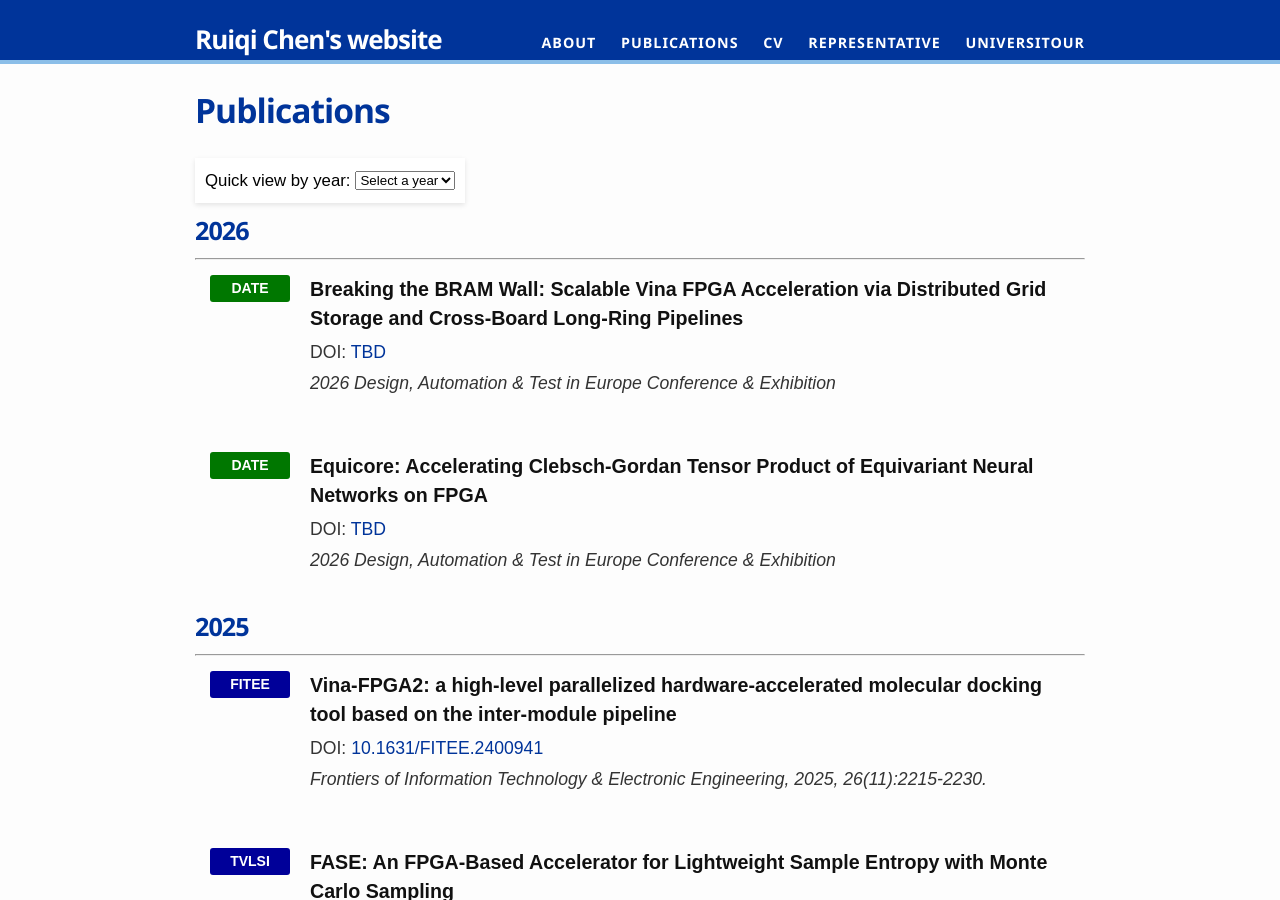
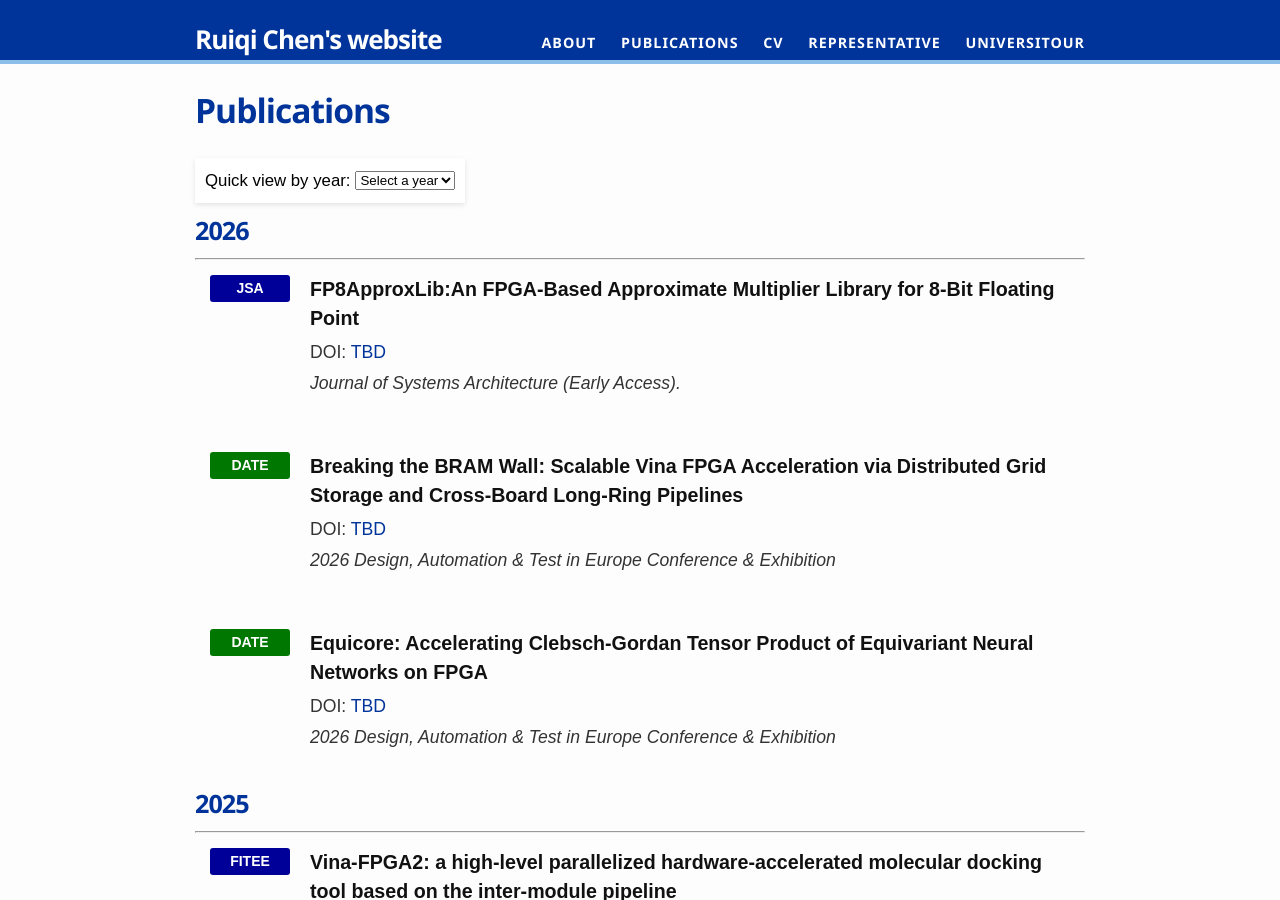
Before and after one commit to ruiqichen7/ruiqichen7.github.io, a Jekyll site: the page built from publications.md, in a window 1280 px wide and 900 px high. Built offline with Jekyll 4.4.1, drawn with Linux system fonts in a browser that asks for light colours.

Commit message:
update pub and news

```diff
--- a/publications.md
+++ b/publications.md
@@ -22,6 +22,29 @@ permalink: /publications/
 2026
 ======
 ------
+<div style="padding: 15px; margin-bottom: 20px; display: flex;">
+  <div style="flex: 0 0 80px;">
+    <span
+      style="
+        display: inline-block;
+        width: 80px;
+        box-sizing: border-box;
+        text-align: center;
+        background-color: #009;
+        color: #fff;
+        padding: 3px 8px;
+        font-size: 14px;
+        font-weight: bold;
+        border-radius: 3px;
+      ">JSA</span>
+    </div>
+    <div style="flex: 1; padding-left: 20px;">
+        <h3 style="margin: 0;font-style: normal;font-weight: 600;">FP8ApproxLib:An FPGA-Based Approximate Multiplier Library for 8-Bit Floating Point</h3>
+        <p style="margin: 5px 0;">DOI: <a href="https://www.sciencedirect.com/journal/journal-of-systems-architecture" >TBD</a></p>
+        <p style="margin: 5px 0;"><i> Journal of Systems Architecture (Early Access).</i></p>
+    </div>
+</div>
+
 <div style="padding: 15px; margin-bottom: 20px; display: flex;">
   <div style="flex: 0 0 80px;">
     <span
```
Also changed, not shown: index.html (+8 -7 lines).
